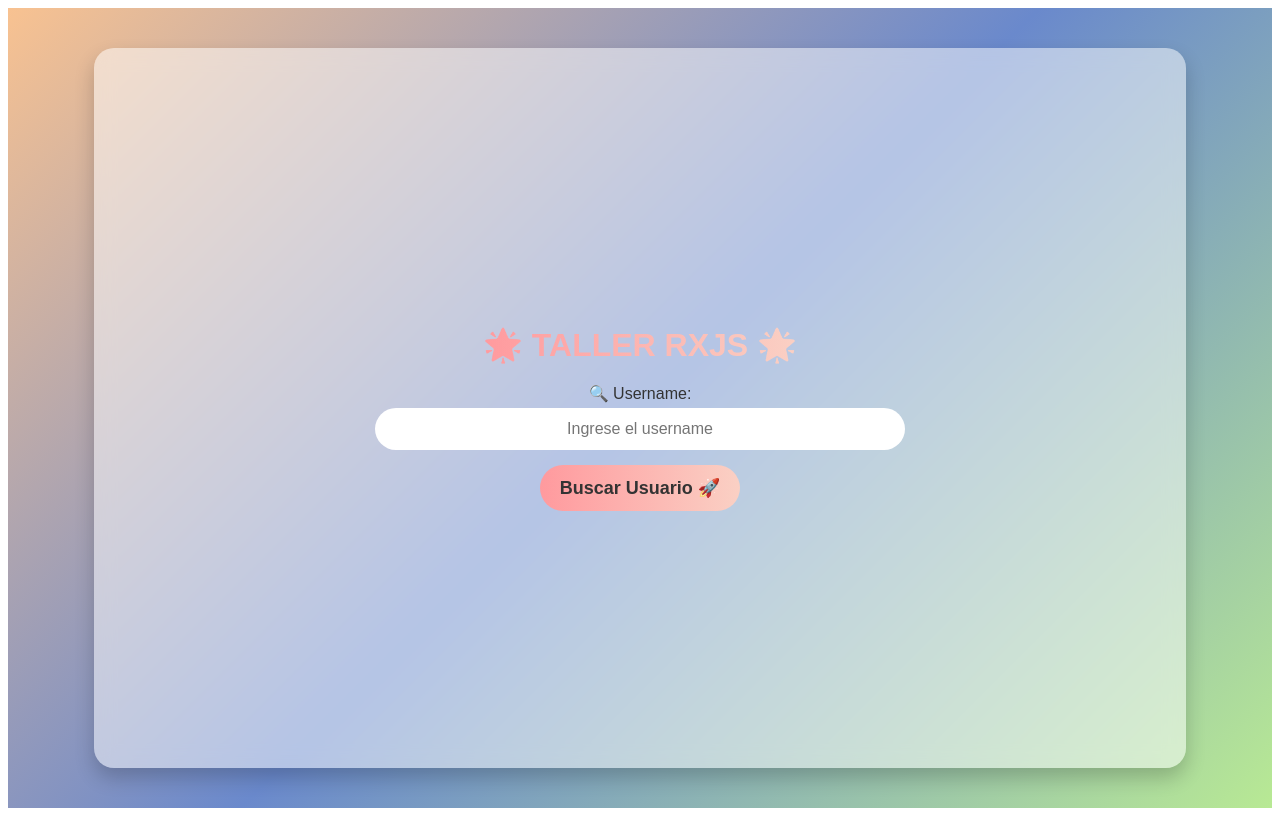
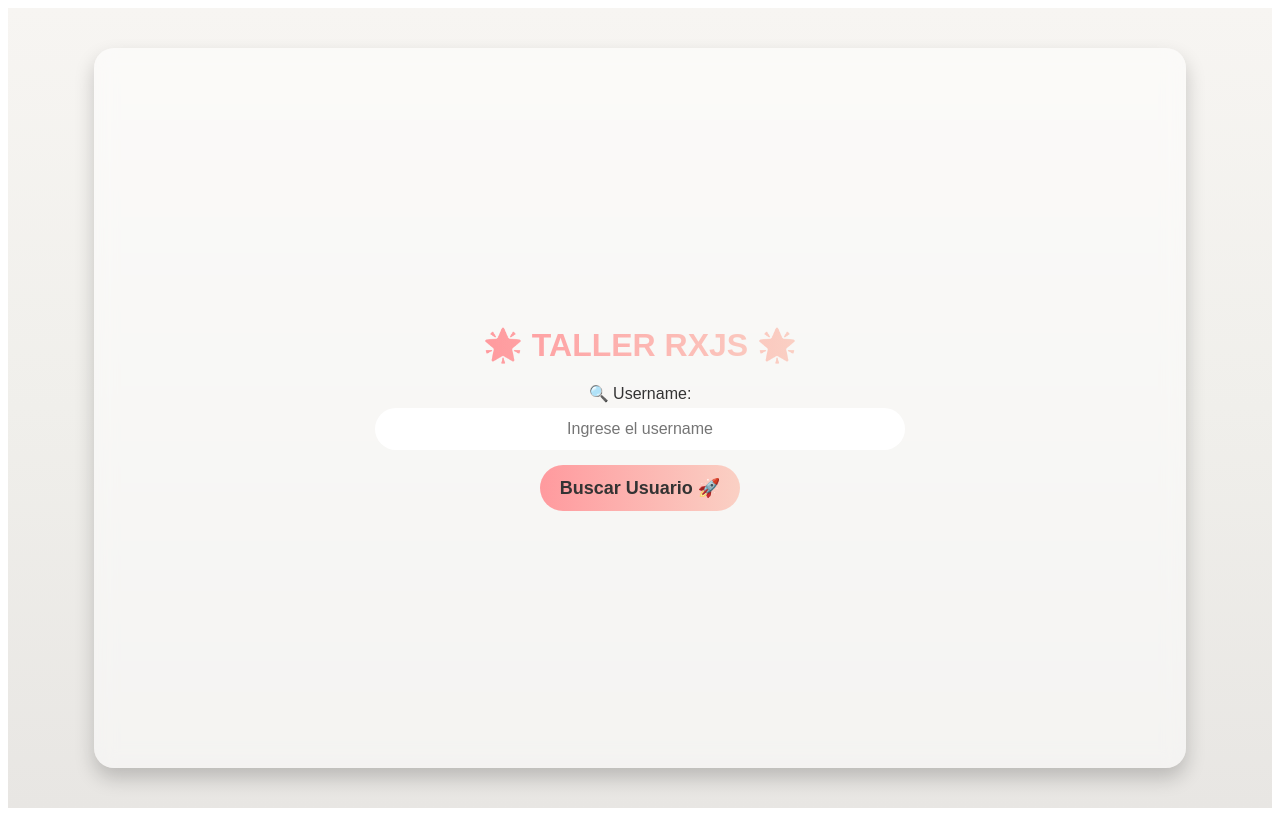
Before and after one commit to KillerZeus666/TallerRXJS, an Angular app in the folder TallerRXJS/: page / in a window 1280 px wide. Built offline with nearby package versions, Linux system fonts and the light colour scheme; no server answers.

Commit message:
Agregando disenio temporal

```diff
--- a/TallerRXJS/src/app/app.component.css
+++ b/TallerRXJS/src/app/app.component.css
@@ -1,6 +1,6 @@
 body {
     font-family: 'Poppins', sans-serif;
-    background: linear-gradient(135deg, #f8c291, #6a89cc, #b8e994);
+    background: linear-gradient(180deg, #f7f5f2, #f0efeb, #e8e6e3); /* Gradiente sutil */
     color: #333;
     display: flex;
     justify-content: center;
```
